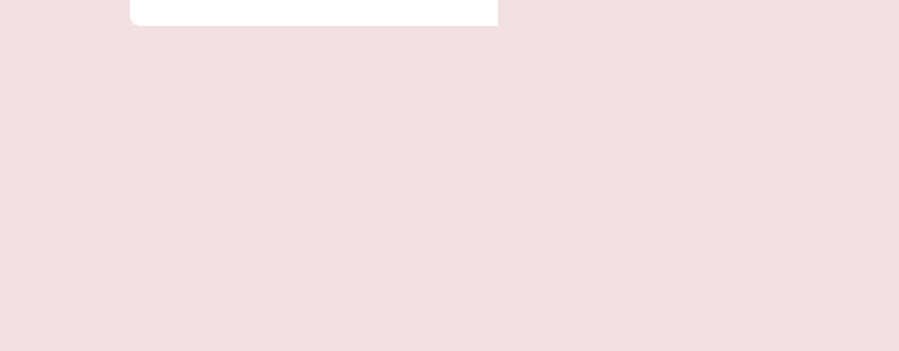
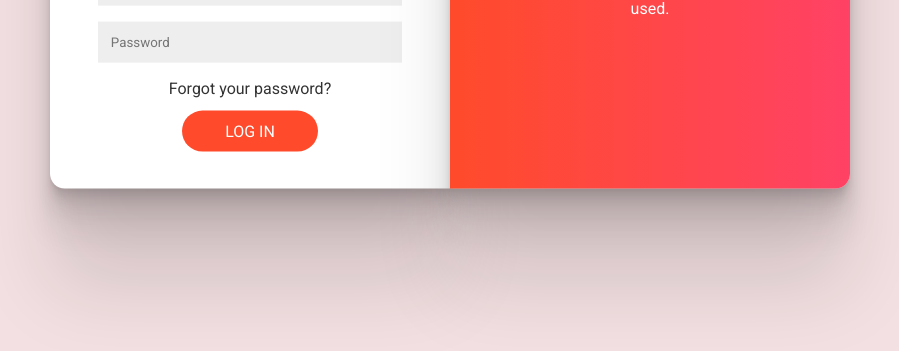
Before and after one commit to Huends-Jhoebert/gradient-login-page, a plain HTML site: page index.html in a window 1280 px wide. Shown: the part 449-800 px from the top of the page, without its empty margins (190-1089 px from the left). Drawn offline with Linux system fonts and the light colour scheme.

Commit message:
initialize form container 2

```diff
--- a/css/style.css
+++ b/css/style.css
@@ -11,24 +11,28 @@ body {
 
 form {
 	display: flex;
-	width: 50%;
+	width: 70%;
 	margin: 0 auto;
+	max-width: 800px;
+	position: absolute;
+	top: 50%;
+	left: 50%;
+	transform: translate(-50%, -50%);
 }
 
 .form-container-1 {
-	width: 65%;
+	width: 50%;
 	padding: 3rem;
 	background: #fff;
-	position: relative;
-	margin: auto;
 	display: flex;
 	flex-direction: column;
 	justify-content: center;
 	align-items: center;
 	text-align: center;
 	z-index: 2;
-	border-bottom-left-radius: 10px;
-	border-top-left-radius: 10px;
+	border-bottom-left-radius: 15px;
+	border-top-left-radius: 15px;
+	box-shadow: 0 2.8px 2.2px rgba(0, 0, 0, 0.034), 0 6.7px 5.3px rgba(0, 0, 0, 0.048), 0 12.5px 10px rgba(0, 0, 0, 0.06), 0 22.3px 17.9px rgba(0, 0, 0, 0.072), 0 41.8px 33.4px rgba(0, 0, 0, 0.086), 0 100px 80px rgba(0, 0, 0, 0.12)
 }
 
 .form-container-1 h1 {
@@ -75,10 +79,6 @@ input {
 	background: #EEEEEE;
 }
 
-.form-container-2 {
-	width: 50%;
-}
-
 .forgot-pass a {
 	color: #333;
 	text-decoration: none;
@@ -95,3 +95,25 @@ input {
 	border-radius: 40px;
 	padding: 0.7rem 2.7rem;
 }
+
+.login-btn-container a:hover {
+	background: #FF416A;
+}
+
+.form-container-2 {
+	width: 50%;
+	padding: 2rem;
+	border-top-right-radius: 15px;
+	border-bottom-right-radius: 15px;
+	color: #fff;
+	width: 50%;
+	position: relative;
+	display: flex;
+	flex-direction: column;
+	justify-content: center;
+	align-items: center;
+	text-align: center;
+	z-index: 2;
+	background-image: linear-gradient(to right, #FF4B2B, #FF4265);
+	box-shadow: 0 2.8px 2.2px rgba(0, 0, 0, 0.034), 0 6.7px 5.3px rgba(0, 0, 0, 0.048), 0 12.5px 10px rgba(0, 0, 0, 0.06), 0 22.3px 17.9px rgba(0, 0, 0, 0.072), 0 41.8px 33.4px rgba(0, 0, 0, 0.086), 0 100px 80px rgba(0, 0, 0, 0.12)
+}
```
